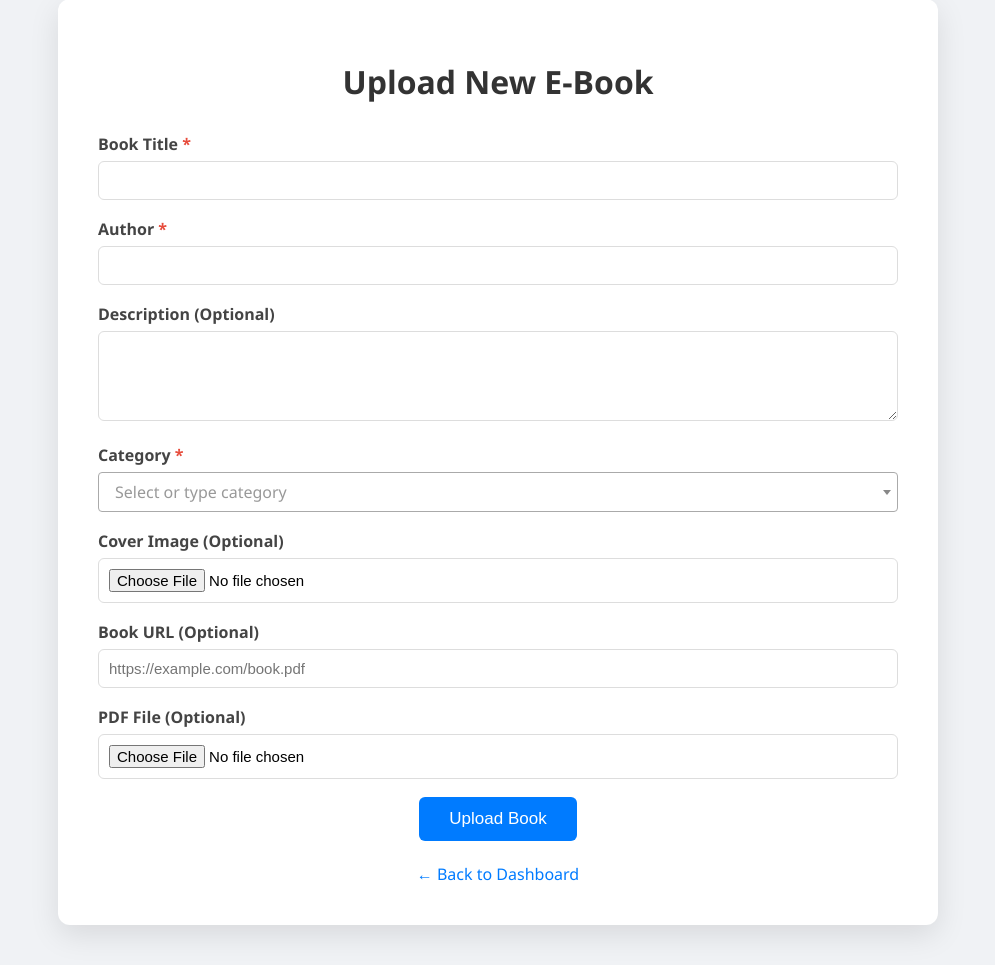
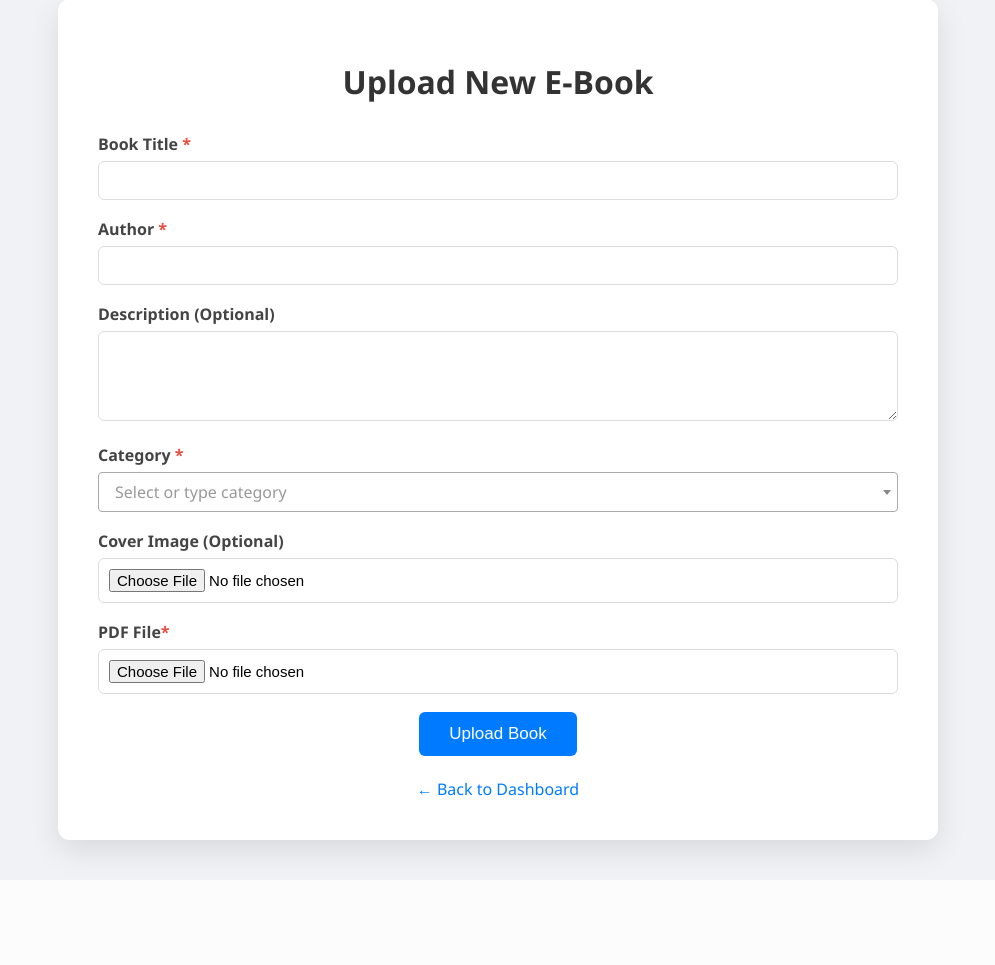
Before and after one commit to ChetanYalij/ebooklibrary, a Flask app: page /admin/upload in a window 1280 px wide. Shown: the part 41-1006 px from the top of the page, without its empty margins (142-1137 px from the left). After the commit the page ends 917 px from the top, so only its background shows below. Run offline with Flask 3, Linux system fonts and the light colour scheme; the visitor is signed in with stand-in values (Sample User, id 1); tables that the repository leaves empty hold one stand-in row (values such as "Sample post"); some libraries are stand-ins or nearby versions.

Commit message:
download remove and url link uppload remove

```diff
--- a/app.py
+++ b/app.py
@@ -169,10 +169,7 @@ def search():
 @login_required
 def read_book(book_id):
     book = Book.query.get_or_404(book_id)
-    google_viewer = (
-        "https://docs.google.com/gview?embedded=true&url=" + book.pdf_url
-    )
-    return redirect(google_viewer)
+    return render_template("book_detail.html", book=book)
 
 # ================== AUTH ==================
 @app.route("/register", methods=["GET", "POST"])
--- a/templates/admin_all_books.html
+++ b/templates/admin_all_books.html
@@ -130,11 +130,6 @@
                                         Biography
                                     </option>
 
-                                    <option value="Marathi Books"
-                                            {% if book.category == 'Marathi Books' %}selected{% endif %}>
-                                        Marathi Books
-                                    </option>
-
                                 </select>
 
                             </div>
--- a/templates/upload.html
+++ b/templates/upload.html
@@ -185,7 +185,6 @@
                 <option> 🔬 Science</option>
                 <option>⚙️ Technology</option>
                 <option> 👤 Biography</option>
-                <option> 🇮🇳 Marathi Books</option>
             </select>
         </div>
 
@@ -195,12 +194,7 @@
         </div>
 
         <div class="form-group">
-            <label>Book URL (Optional)</label>
-            <input type="text" name="book_url" placeholder="https://example.com/book.pdf">
-        </div>
-
-        <div class="form-group">
-            <label>PDF File (Optional)</label>
+            <label>PDF File<span class="required">*</span></label>
             <input type="file" name="pdf" accept=".pdf">
         </div>
 
```
Also changed, not shown: templates/admin_dashboard.html (+6 -7 lines), templates/book_detail.html (+8 -2 lines), templates/index.html (+1 -6 lines).
